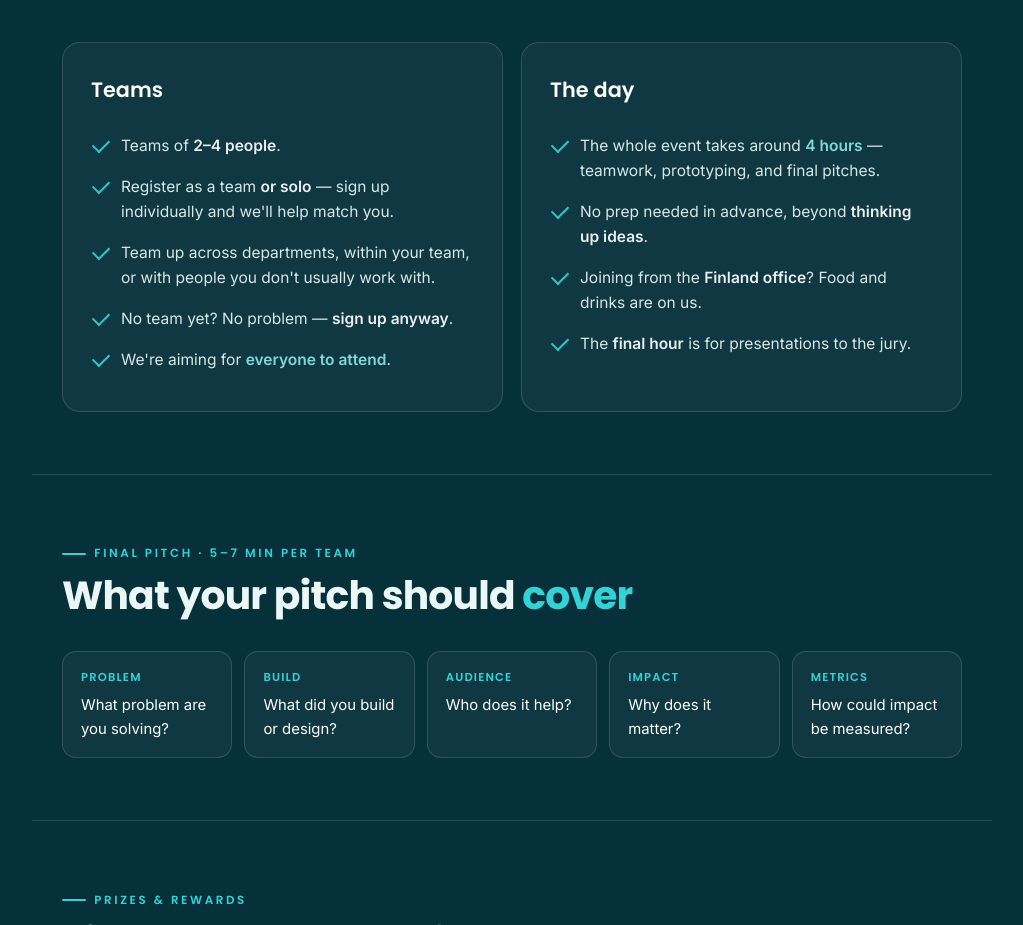
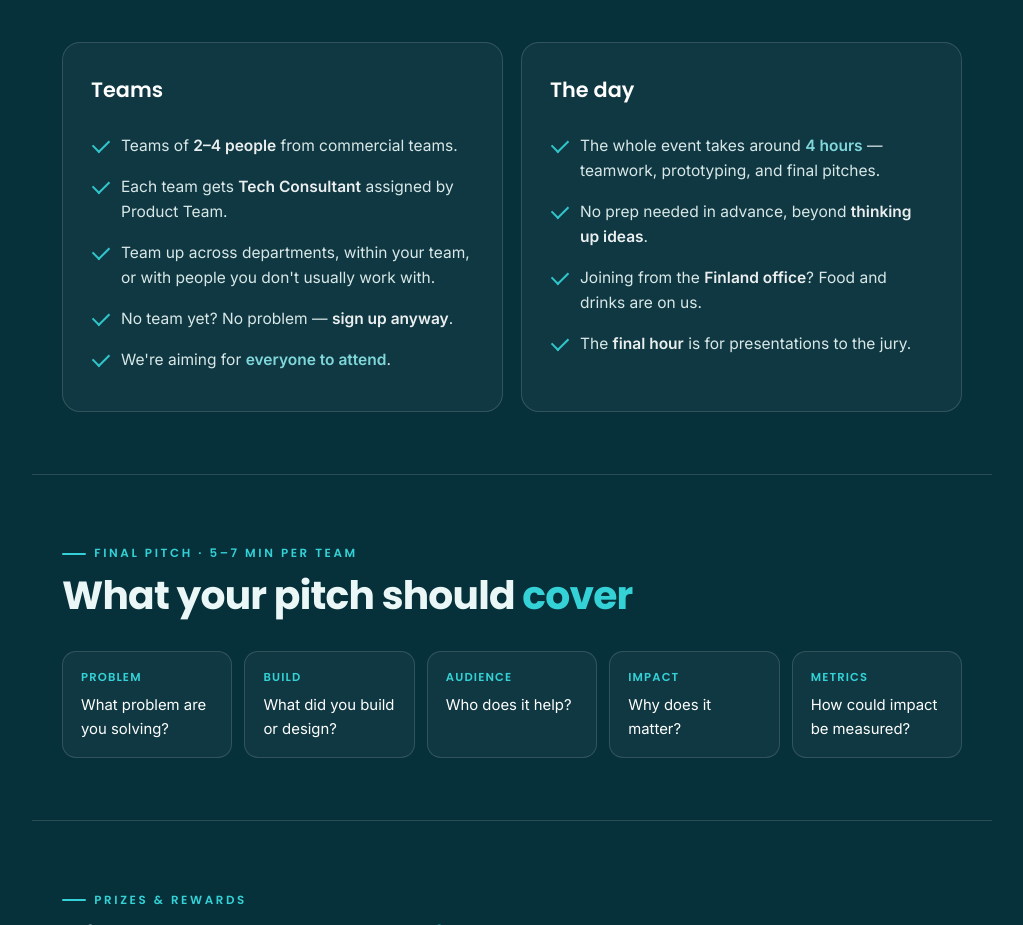
Before and after one commit to lukjor234/leadoo-innovation-games-2026, a plain HTML site: page index.html in a window 1280 px wide. Shown: the part 2040-2965 px from the top of the page, without its empty margins (128-1151 px from the left). Drawn offline with Linux system fonts and the light colour scheme.

Commit message:
Update index.html

```diff
--- a/index.html
+++ b/index.html
@@ -329,8 +329,8 @@
         <div class="panel">
           <h3>Teams</h3>
           <ul>
-            <li>Teams of <b>2–4 people</b>.</li>
-            <li>Register as a team <b>or solo</b> — sign up individually and we'll help match you.</li>
+            <li>Teams of <b>2–4 people</b> from commercial teams.</li>
+            <li>Each team gets <b>Tech Consultant</b> assigned by Product Team.</li>
             <li>Team up across departments, within your team, or with people you don't usually work with.</li>
             <li>No team yet? No problem — <b>sign up anyway</b>.</li>
             <li>We're aiming for <span class="stat">everyone to attend</span>.</li>
```
